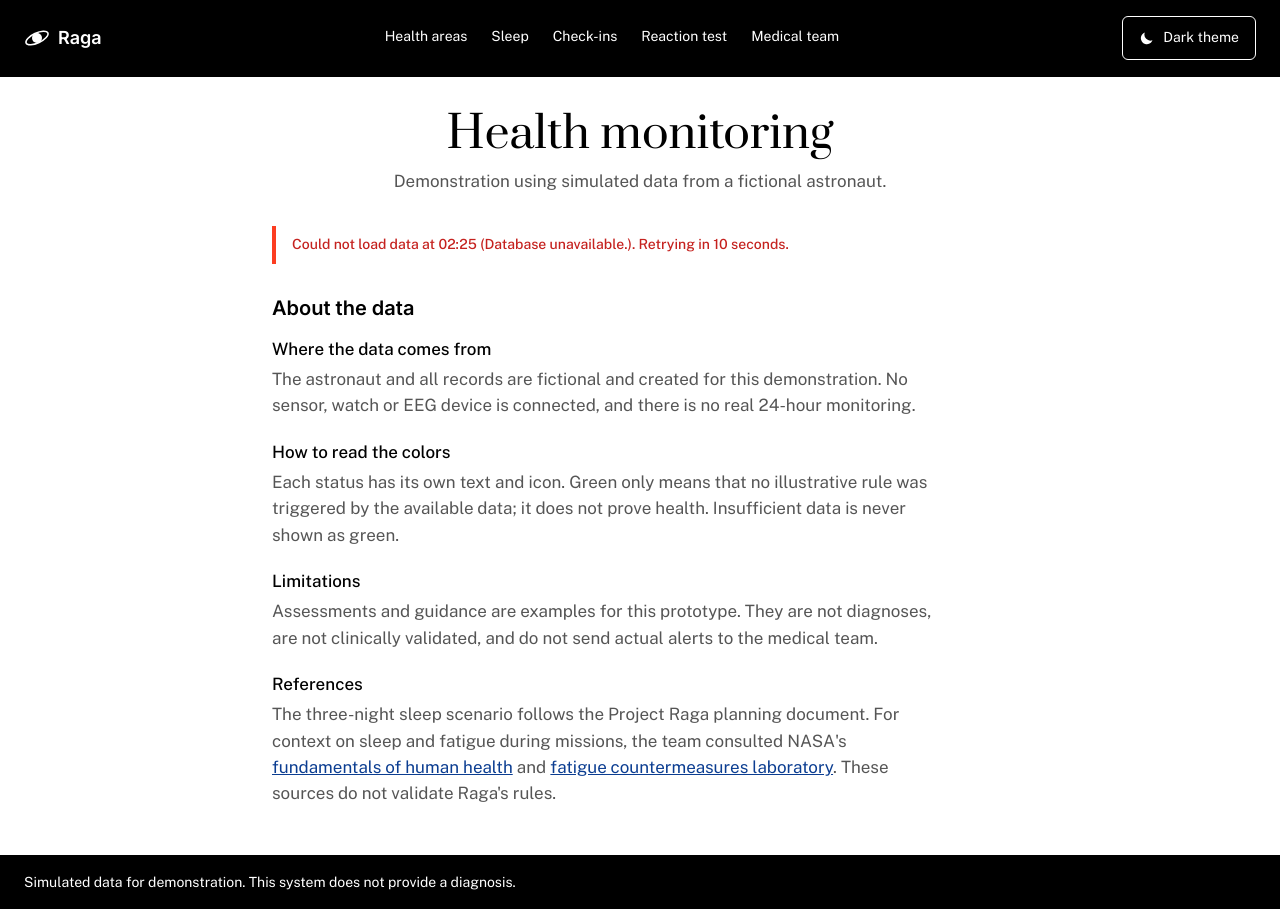
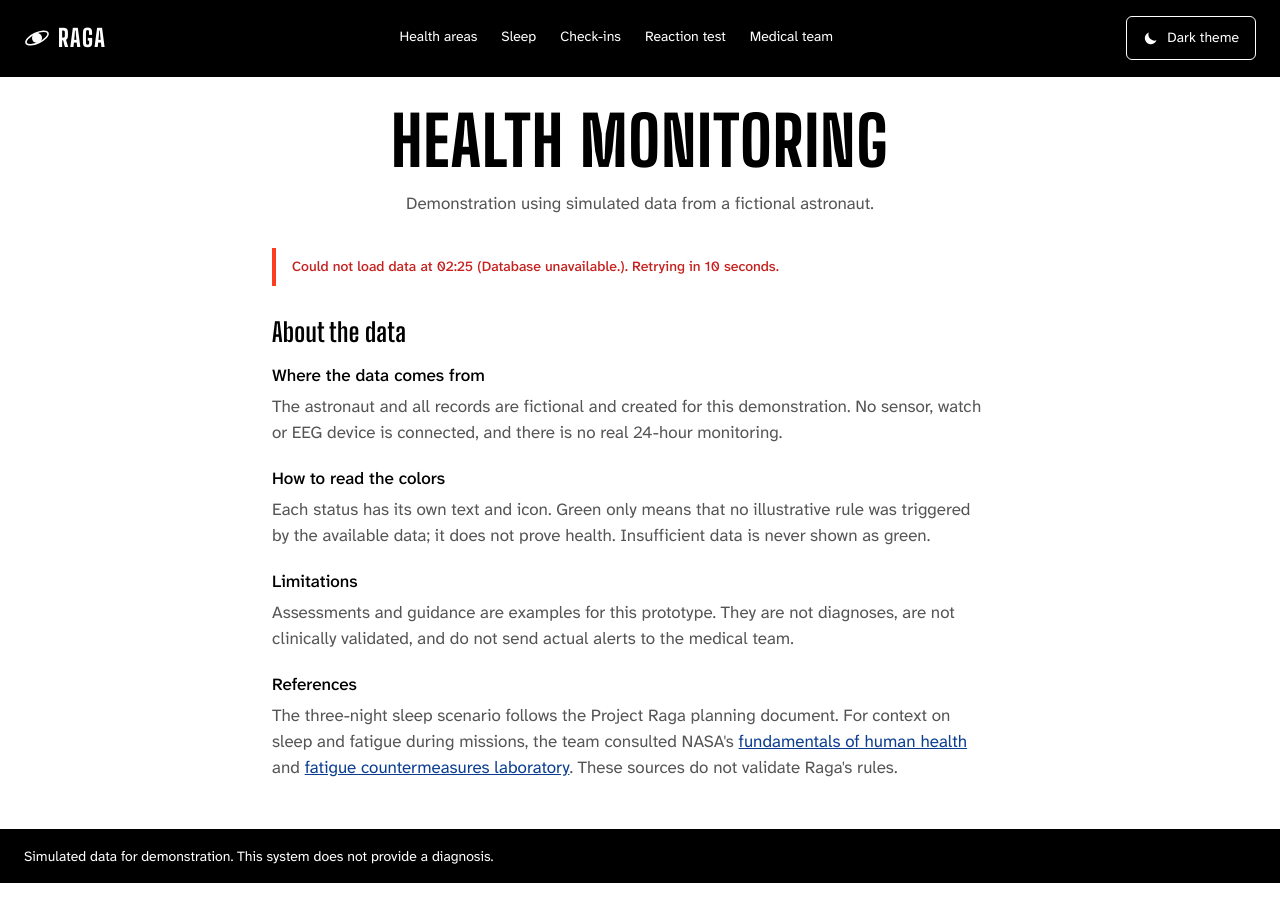
Before and after one commit to hortafront/hackathon-nasa, a Flask app: page / in a window 1280 px wide. After the commit the page ends 883 px from the top, so only its background shows below. Run offline with Flask 3, Linux system fonts and the light colour scheme.

Commit message:
feat: nova tipografia (Atkinson Hyperlegible Next e Big Shoulders Display)
Troca Prata, Inter e Public Sans por um par ligado à leitura sob
fadiga. Fontes locais (OFL 1.1) e escala de títulos revista para a
fonte condensada.

Co-Authored-By: Claude Opus 5.5 <noreply@anthropic.com>

```diff
--- a/static/css/checkins.css
+++ b/static/css/checkins.css
@@ -29,7 +29,7 @@
 
 .atalho-titulo {
   font-family: var(--fonte-titulo);
-  font-weight: 600;
+  font-weight: 700;
   font-size: var(--titulo-2);
 }
 
--- a/static/css/painel.css
+++ b/static/css/painel.css
@@ -29,7 +29,8 @@
 
 .estado-geral-titulo {
   font-family: var(--fonte-titulo);
-  font-weight: 600;
+  font-weight: 700;
+  font-size: var(--titulo-3); /* condensada: corpo maior que o texto */
 }
 
 /* Seis cartões: 2 colunas no celular, 3 a partir de 40rem (duas linhas iguais). */
@@ -68,7 +69,8 @@
 
 .area-nome {
   font-family: var(--fonte-titulo);
-  font-weight: 600;
+  font-weight: 700;
+  font-size: var(--titulo-3); /* condensada: corpo maior que o texto */
   color: inherit;
 }
 
@@ -344,7 +346,8 @@
 .acompanhamento summary {
   cursor: pointer;
   font-family: var(--fonte-titulo);
-  font-weight: 600;
+  font-weight: 700;
+  font-size: var(--titulo-3); /* condensada: corpo maior que o texto */
   color: var(--cor-primaria);
 }
 
--- a/static/css/style.css
+++ b/static/css/style.css
@@ -9,29 +9,25 @@
    font-display: swap mostra o texto na hora com a fonte reserva
    e troca quando a fonte carrega.
    ========================================================== */
+/* Atkinson Hyperlegible Next: criada pelo Braille Institute para leitura
+   difícil (letras como I, l e 1 bem diferentes). Variável: um só arquivo
+   cobre os pesos 200 a 800. Usada em textos, formulários e tabelas. */
 @font-face {
-  font-family: "Inter";
-  font-weight: 600;
+  font-family: "Atkinson Hyperlegible Next";
+  font-weight: 200 800;
   font-style: normal;
   font-display: swap;
-  src: url("../vendor/fonts/inter-600-latin.woff2") format("woff2");
+  src: url("../vendor/fonts/atkinson-hyperlegible-next-latin.woff2") format("woff2");
 }
 
+/* Big Shoulders Display: condensada, para títulos, título grande e
+   números de leitura. Variável: pesos 100 a 900. */
 @font-face {
-  font-family: "Prata";
-  font-weight: 400;
+  font-family: "Big Shoulders Display";
+  font-weight: 100 900;
   font-style: normal;
   font-display: swap;
-  src: url("../vendor/fonts/prata-400-latin.woff2") format("woff2");
-}
-
-/* Public Sans é variável: um só arquivo cobre os pesos 400 e 500. */
-@font-face {
-  font-family: "Public Sans";
-  font-weight: 400 500;
-  font-style: normal;
-  font-display: swap;
-  src: url("../vendor/fonts/public-sans-latin.woff2") format("woff2");
+  src: url("../vendor/fonts/big-shoulders-display-latin.woff2") format("woff2");
 }
 
 /* ==========================================================
@@ -62,18 +58,21 @@
   /* Linha entre o topo/rodapé e o conteúdo: no claro some no preto. */
   --cor-moldura-borda: #000000;
 
-  /* Fontes: se o Google Fonts não carregar (sem internet),
-     o navegador usa as fontes reservas que vêm depois da vírgula. */
-  --fonte-display: "Prata", Georgia, serif; /* só o título grande */
-  --fonte-titulo: "Inter", "Segoe UI", Arial, sans-serif;
-  --fonte-texto: "Public Sans", "Segoe UI", Arial, sans-serif;
+  /* Fontes: se o arquivo local não carregar, o navegador usa as
+     reservas que vêm depois da vírgula. Direção "leitura sob fadiga":
+     texto muito legível + títulos condensados e firmes. */
+  --fonte-display: "Big Shoulders Display", "Arial Narrow", "Roboto Condensed", sans-serif; /* título grande */
+  --fonte-titulo: "Big Shoulders Display", "Arial Narrow", "Roboto Condensed", sans-serif;
+  --fonte-texto: "Atkinson Hyperlegible Next", "Segoe UI", Arial, sans-serif;
 
-  /* Tamanhos de texto */
+  /* Tamanhos de texto. A fonte dos títulos é condensada: precisa de
+     corpo maior que uma fonte comum para ter o mesmo peso visual. */
   --texto-pequeno: 0.875rem;  /* 14px */
   --texto-base: 1.0625rem;    /* 17px */
-  --titulo-2: 1.25rem;        /* 20px */
-  --titulo-1: 1.5625rem;      /* 25px */
-  --leitura-numero: 3rem;     /* 48px: o valor da leitura */
+  --titulo-3: 1.25rem;        /* 20px */
+  --titulo-2: 1.625rem;       /* 26px */
+  --titulo-1: 2rem;           /* 32px */
+  --leitura-numero: 3.75rem;  /* 60px: o valor da leitura */
 
   /* Espaçamentos (múltiplos de 4px) */
   --espaco-1: 0.25rem;  /* 4px */
@@ -169,13 +168,14 @@ h2,
 h3 {
   margin: 0;
   font-family: var(--fonte-titulo);
-  font-weight: 600;
-  line-height: 1.2;
+  font-weight: 700;
+  line-height: 1.1;
+  letter-spacing: 0.01em;
 }
 
 h1 { font-size: var(--titulo-1); }
 h2 { font-size: var(--titulo-2); }
-h3 { font-size: 1rem; }
+h3 { font-size: var(--titulo-3); }
 
 /* O atributo hidden sempre vence o display das classes (grid, flex). */
 [hidden] {
@@ -250,8 +250,10 @@ p {
   color: inherit;
   text-decoration: none;
   font-family: var(--fonte-titulo);
-  font-weight: 600;
-  font-size: 1.125rem;
+  font-weight: 800;
+  font-size: 1.5rem;
+  text-transform: uppercase;
+  letter-spacing: 0.06em;
 }
 
 .links {
@@ -294,7 +296,7 @@ p {
   border-color: var(--cor-texto);
 }
 
-/* Título grande centralizado, na fonte Prata. */
+/* Título grande centralizado, em Big Shoulders Display maiúscula. */
 .hero {
   text-align: center;
   padding: var(--espaco-5) var(--espaco-3) 0;
@@ -302,13 +304,16 @@ p {
 
 .hero h1 {
   font-family: var(--fonte-display);
-  font-weight: 400;
-  font-size: 2.75rem; /* 44px */
-  line-height: 1.15;
+  font-weight: 800;
+  font-size: 4.25rem; /* 68px */
+  line-height: 0.95;
+  text-transform: uppercase;
+  letter-spacing: 0.02em;
 }
 
 .hero p {
-  margin-top: var(--espaco-2);
+  max-width: 60ch;
+  margin: var(--espaco-3) auto 0;
   color: var(--cor-texto-suave);
 }
 
@@ -335,7 +340,7 @@ p {
 .leitura-valor {
   font-family: var(--fonte-titulo);
   font-size: var(--leitura-numero);
-  font-weight: 600;
+  font-weight: 700;
   line-height: 1;
   /* Números com a mesma largura: o valor não "pula" ao atualizar. */
   font-variant-numeric: tabular-nums;
@@ -639,8 +644,9 @@ p {
   border-radius: var(--raio);
   background: var(--cor-primaria);
   color: var(--cor-fundo);
-  font-family: var(--fonte-titulo);
-  font-weight: 600;
+  /* Rótulo curto em corpo de texto: fica na fonte de leitura. */
+  font-family: var(--fonte-texto);
+  font-weight: 700;
   font-size: var(--texto-base);
   cursor: pointer;
 }
@@ -699,6 +705,6 @@ p {
   }
 
   .hero h1 {
-    font-size: 2rem; /* 32px */
+    font-size: 3rem; /* 48px */
   }
 }
--- a/templates/index.html
+++ b/templates/index.html
@@ -5,7 +5,7 @@
   <meta name="viewport" content="width=device-width, initial-scale=1.0">
   <title>Raga: astronaut dashboard</title>
 
-  <!-- As fontes (Prata, Inter e Public Sans) ficam no próprio projeto,
+  <!-- As fontes (Atkinson Hyperlegible Next e Big Shoulders Display) ficam no próprio projeto,
        em static/vendor/fonts/, e são declaradas no style.css.
        Assim a página funciona sem internet. -->
 
```
Also changed, not shown: docs/front-caso-sono.md (+4 -0 lines), static/css/teste-reacao.css (+4 -4 lines), static/vendor/fonts/atkinson-hyperlegible-next-latin.woff2 (added), static/vendor/fonts/big-shoulders-display-latin.woff2 (added), static/vendor/fonts/inter-600-latin.woff2 (deleted), static/vendor/fonts/prata-400-latin.woff2 (deleted), static/vendor/fonts/public-sans-latin.woff2 (deleted), 1 other file.
